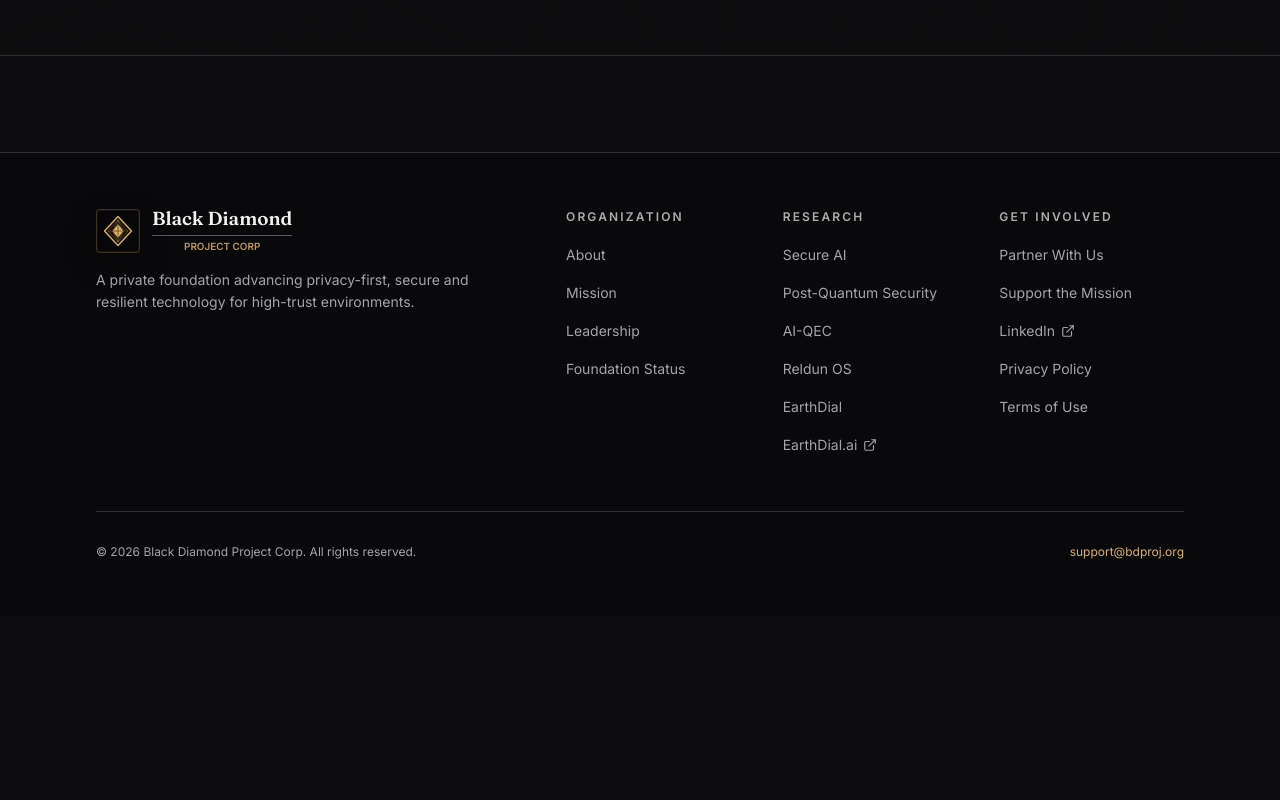
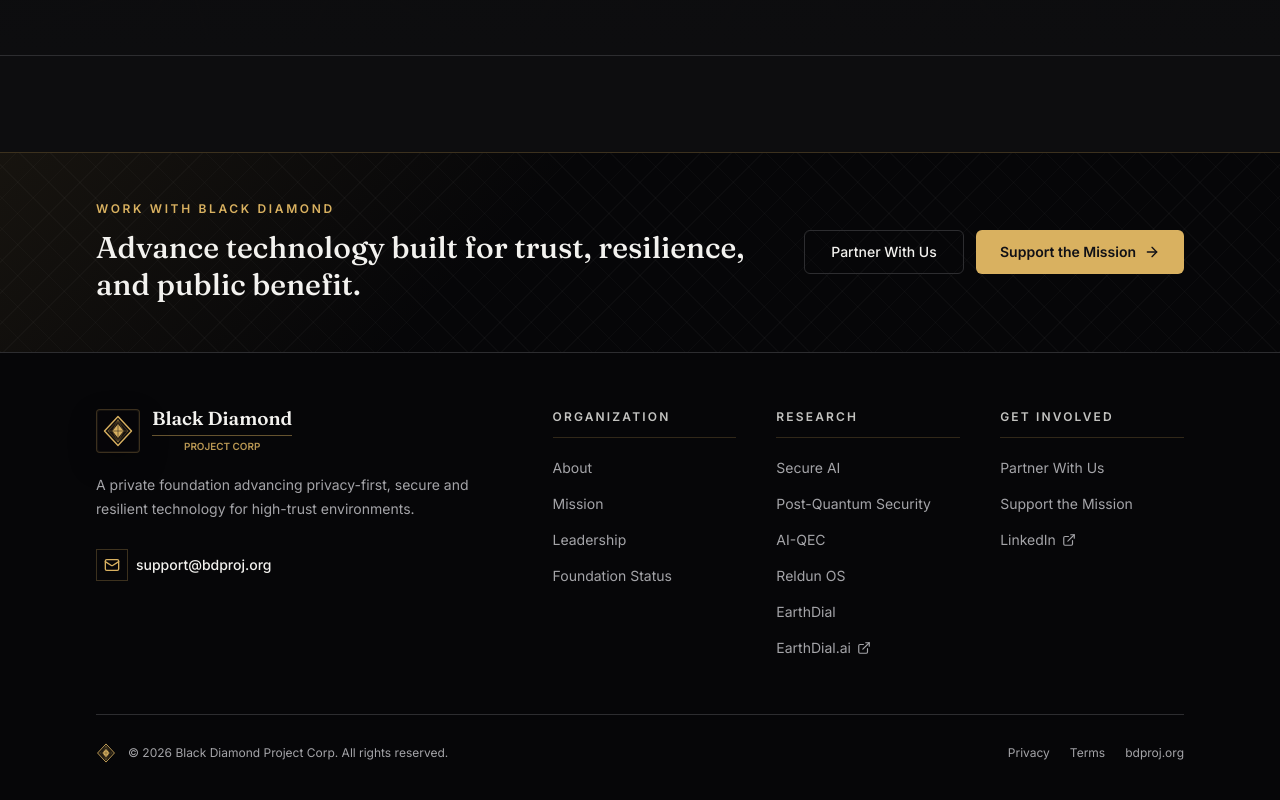
Before and after one commit to BlackOps-IS/EarthDial, a Next.js app: page / in a window 1280 px wide. Shown: the part 5904-6704 px from the top of the page. Before the commit the page ends 6520 px from the top, so only its background shows below. Built offline with nearby package versions, Linux system fonts and the light colour scheme.

Commit message:
Build institutional site footer

```diff
--- a/components/site/site-footer.tsx
+++ b/components/site/site-footer.tsx
@@ -1,32 +1,85 @@
 import Link from "next/link"
-import { ExternalLink } from "lucide-react"
+import { ArrowRight, ExternalLink, Mail } from "lucide-react"
+import { cn } from "@/lib/utils"
 import { footerNav, siteConfig } from "@/lib/content"
-import { Container, Logo } from "./primitives"
+import { buttonVariants } from "@/components/ui/button"
+import { Container, DiamondMark, Logo } from "./primitives"
 
 const linkClass =
-  "inline-flex min-h-9 items-center gap-1.5 text-sm text-muted-foreground transition-colors hover:text-foreground"
+  "inline-flex min-h-9 items-center gap-1.5 text-sm text-muted-foreground transition-colors hover:text-primary"
 
 const columns = [footerNav.organization, footerNav.research, footerNav.getInvolved]
 
 export function SiteFooter() {
   return (
-    <footer className="mt-24 border-t border-border bg-[oklch(0.14_0.004_286)]">
-      <Container className="py-14">
-        <div className="grid gap-10 md:grid-cols-12">
-          <div className="md:col-span-4 lg:col-span-5">
-            <Logo />
-            <p className="mt-4 max-w-sm text-sm leading-relaxed text-muted-foreground">
+    <footer className="mt-24 border-t border-primary/25 bg-[oklch(0.125_0.004_286)]">
+      <div className="border-b border-border bg-diamond-grid">
+        <Container className="grid gap-8 py-10 sm:py-12 lg:grid-cols-[1fr_auto] lg:items-center">
+          <div className="max-w-2xl">
+            <p className="text-xs font-semibold uppercase tracking-[0.22em] text-primary">
+              Work With Black Diamond
+            </p>
+            <h2 className="mt-3 font-serif text-2xl font-medium leading-tight text-foreground sm:text-3xl">
+              Advance technology built for trust, resilience, and public benefit.
+            </h2>
+          </div>
+          <div className="flex flex-col gap-3 sm:flex-row lg:justify-end">
+            <Link
+              href="/contact"
+              className={cn(buttonVariants({ variant: "outline", size: "md" }), "sm:min-w-40")}
+            >
+              Partner With Us
+            </Link>
+            <Link
+              href="/support"
+              className={cn(
+                buttonVariants({ variant: "primary", size: "md" }),
+                "group sm:min-w-44",
+              )}
+            >
+              Support the Mission
+              <ArrowRight
+                className="transition-transform group-hover:translate-x-0.5"
+                aria-hidden
+              />
+            </Link>
+          </div>
+        </Container>
+      </div>
+
+      <Container className="py-12 sm:py-14">
+        <div className="grid gap-12 lg:grid-cols-[minmax(0,1.15fr)_minmax(0,1.85fr)] lg:gap-16">
+          <div>
+            <Link
+              href="/"
+              aria-label="Black Diamond Project Corp home"
+              className="inline-flex rounded-sm"
+            >
+              <Logo />
+            </Link>
+            <p className="mt-5 max-w-md text-sm leading-6 text-muted-foreground">
               {siteConfig.locationNeutral}
             </p>
+            <address className="mt-6 not-italic">
+              <a
+                href={`mailto:${siteConfig.contactEmail}`}
+                className="inline-flex min-h-10 items-center gap-2 text-sm font-medium text-foreground transition-colors hover:text-primary"
+              >
+                <span className="grid size-8 place-items-center border border-primary/25 text-primary">
+                  <Mail className="size-4" aria-hidden />
+                </span>
+                {siteConfig.contactEmail}
+              </a>
+            </address>
           </div>
 
-          <div className="grid grid-cols-2 gap-8 sm:grid-cols-3 md:col-span-8 lg:col-span-7">
+          <div className="grid grid-cols-2 gap-x-6 gap-y-10 sm:grid-cols-3 sm:gap-x-10">
             {columns.map((column) => (
               <nav key={column.heading} aria-label={column.heading}>
-                <h2 className="text-xs font-semibold uppercase tracking-[0.18em] text-foreground/70">
+                <h2 className="border-b border-primary/20 pb-3 text-xs font-semibold uppercase tracking-[0.18em] text-foreground/80">
                   {column.heading}
                 </h2>
-                <ul className="mt-3 flex flex-col gap-0.5">
+                <ul className="mt-3 flex flex-col">
                   {column.links.map((item) =>
                     "external" in item && item.external ? (
                       <li key={item.label}>
@@ -55,17 +108,21 @@ export function SiteFooter() {
           </div>
         </div>
 
-        <div className="mt-12 border-t border-border pt-8">
-          <div className="flex flex-col gap-2 text-xs text-muted-foreground sm:flex-row sm:items-center sm:justify-between">
+        <div className="mt-12 flex flex-col gap-5 border-t border-border pt-7 text-xs text-muted-foreground sm:flex-row sm:items-center sm:justify-between">
+          <div className="flex items-center gap-3">
+            <DiamondMark className="size-5 shrink-0 text-primary" />
             <p>
               &copy; {new Date().getFullYear()} {siteConfig.organizationName}. All rights reserved.
             </p>
-            <a
-              href={`mailto:${siteConfig.contactEmail}`}
-              className="text-primary transition-colors hover:underline"
-            >
-              {siteConfig.contactEmail}
-            </a>
+          </div>
+          <div className="flex flex-wrap items-center gap-x-5 gap-y-2">
+            <Link href="/privacy" className="transition-colors hover:text-primary">
+              Privacy
+            </Link>
+            <Link href="/terms" className="transition-colors hover:text-primary">
+              Terms
+            </Link>
+            <span>bdproj.org</span>
           </div>
         </div>
       </Container>
--- a/lib/content.ts
+++ b/lib/content.ts
@@ -60,10 +60,8 @@ export const primaryNav = [
   { label: "Foundation Status", href: "/foundation-status" },
 ] as const
 
-// Footer links are organized so every destination appears exactly once:
-// Organization (who we are), Research (what we do), and Get Involved
-// (the two conversion actions + legal). /contact is represented only by
-// "Partner With Us" and /support only by "Support the Mission".
+// Footer links are organized by organization, research, and involvement.
+// Legal links live in the footer utility bar.
 export const footerNav = {
   organization: {
     heading: "Organization",
@@ -91,8 +89,6 @@ export const footerNav = {
       { label: "Partner With Us", href: "/contact" },
       { label: "Support the Mission", href: "/support" },
       { label: "LinkedIn", href: siteConfig.linkedInUrl, external: true },
-      { label: "Privacy Policy", href: "/privacy" },
-      { label: "Terms of Use", href: "/terms" },
     ],
   },
 } as const
```
